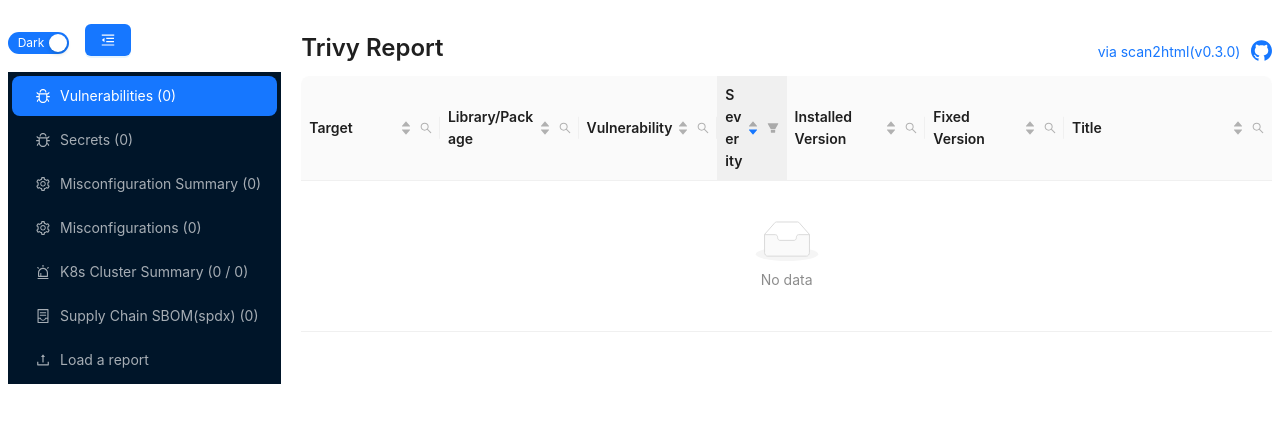
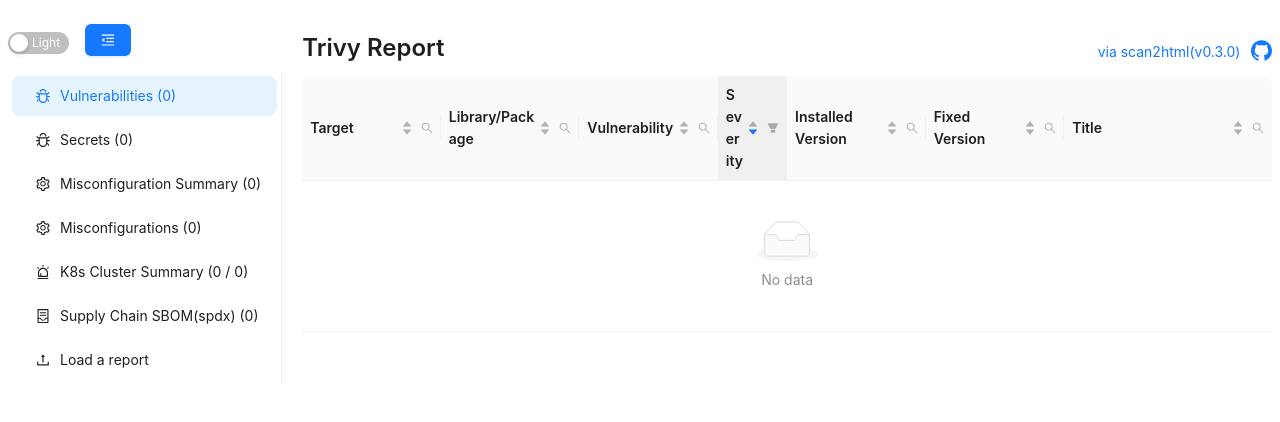
Before and after one commit to fatihtokus/scan2html, a React (Vite) app in the folder src/frontend-app/: page / in a window 1280 px wide. Shown: the top 422 px of the page. Built offline with nearby package versions, Linux system fonts and the light colour scheme.

Commit message:
Changed the default theme

```diff
--- a/src/frontend-app/src/App.tsx
+++ b/src/frontend-app/src/App.tsx
@@ -29,7 +29,7 @@
   const [selectedMenu, setSelectedMenu] = useState("vulnerabilities");
   const [loadedReport, setLoadedReport] = useState("");
   const [collapsed, setCollapsed] = useState(false);
-  const [theme, setTheme] = useState<MenuTheme>('dark');
+  const [theme, setTheme] = useState<MenuTheme>('light');
   const [menuItems, setMenuItems] = useState<MenuItem[]>([]);
   const [reportTitle, setReportTitle] = useState('Trivy Report');
 
```
